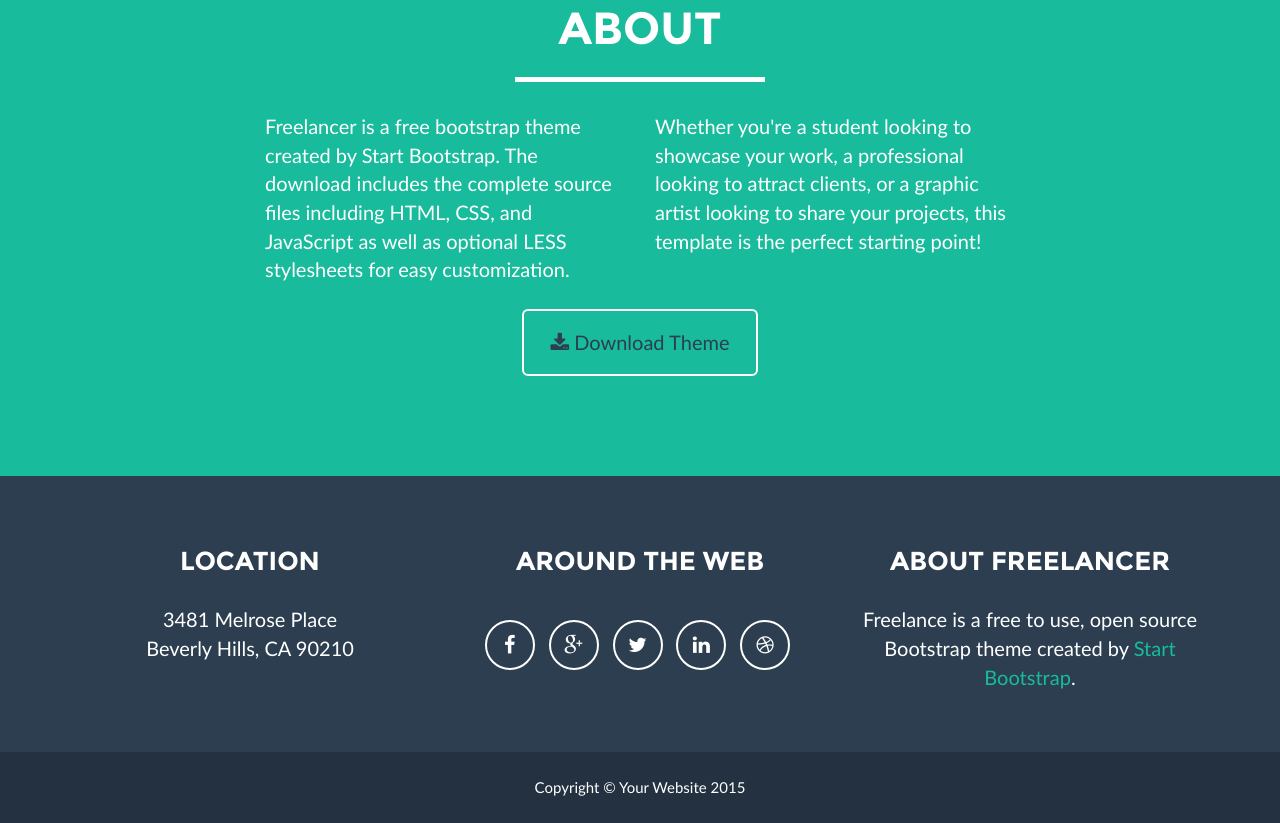
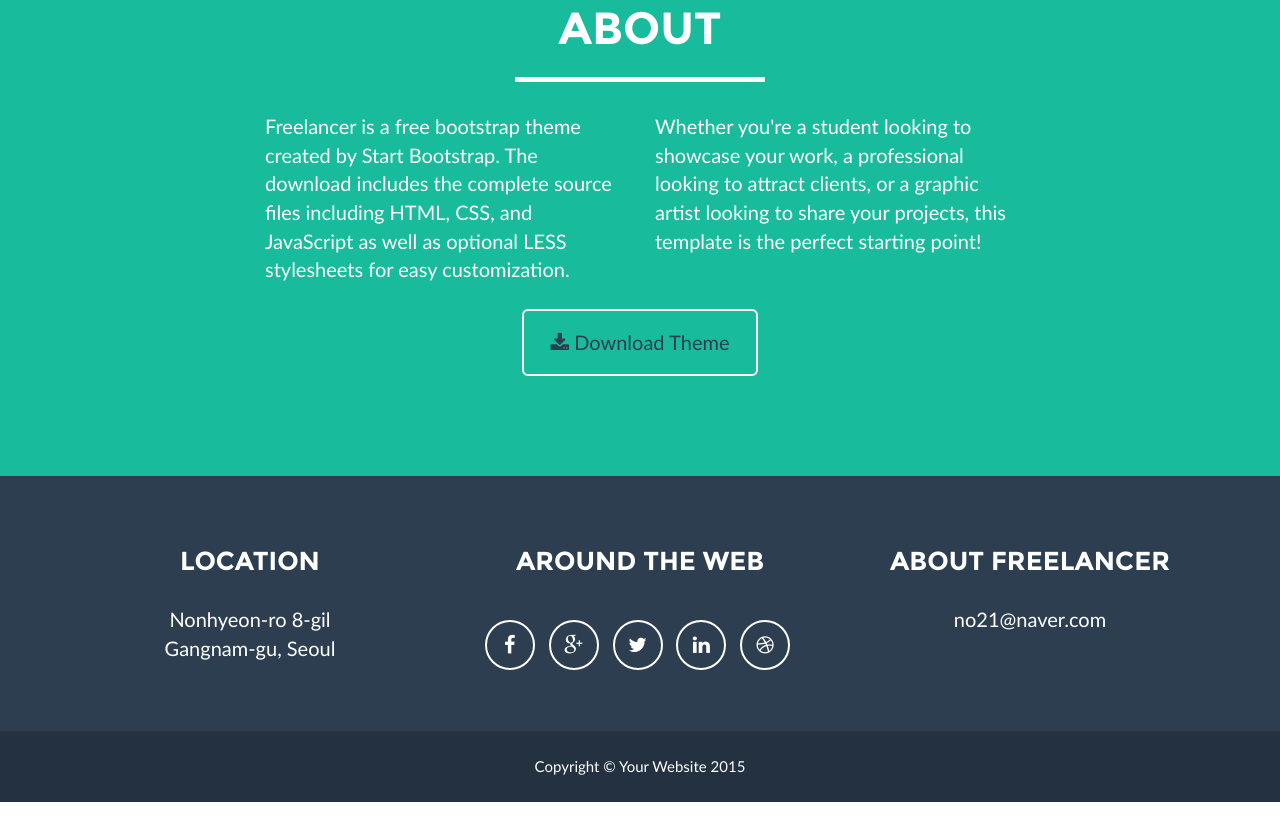
Before and after one commit to votto19/votto19.github.com, a plain HTML site: page index.html in a window 1280 px wide. Shown: the part 2342-3165 px from the top of the page. After the commit the page ends 3144 px from the top, so only its background shows below. Drawn offline with Linux system fonts and the light colour scheme.

Commit message:
location

```diff
--- a/index.html
+++ b/index.html
@@ -251,7 +251,7 @@
                 <div class="row">
                     <div class="footer-col col-md-4">
                         <h3>Location</h3>
-                        <p>3481 Melrose Place<br>Beverly Hills, CA 90210</p>
+                        <p>Nonhyeon-ro 8-gil<br> Gangnam-gu, Seoul</p>
                     </div>
                     <div class="footer-col col-md-4">
                         <h3>Around the Web</h3>
@@ -275,7 +275,7 @@
                     </div>
                     <div class="footer-col col-md-4">
                         <h3>About Freelancer</h3>
-                        <p>Freelance is a free to use, open source Bootstrap theme created by <a href="http://startbootstrap.com">Start Bootstrap</a>.</p>
+                        <p>no21@naver.com</p>
                     </div>
                 </div>
             </div>
```
